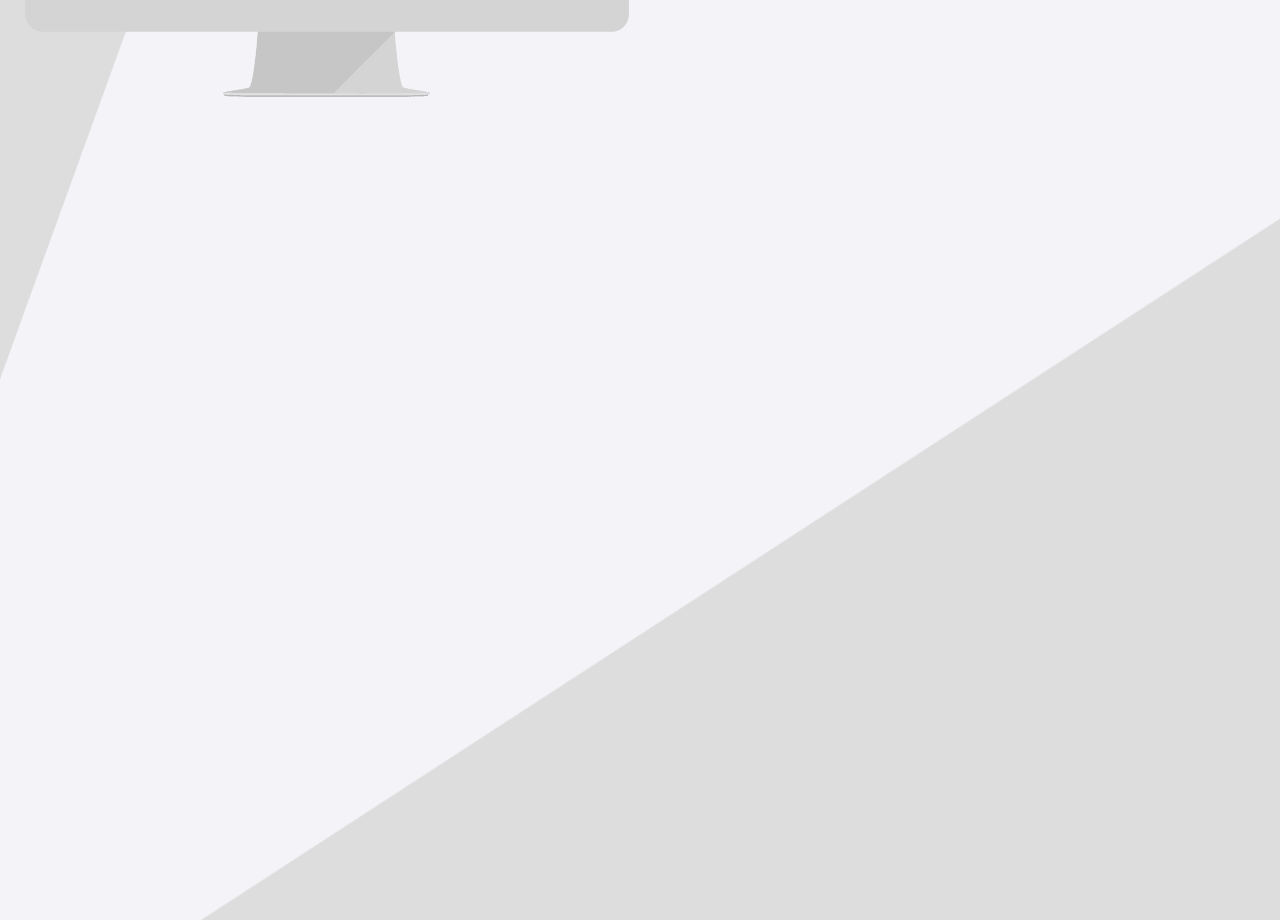
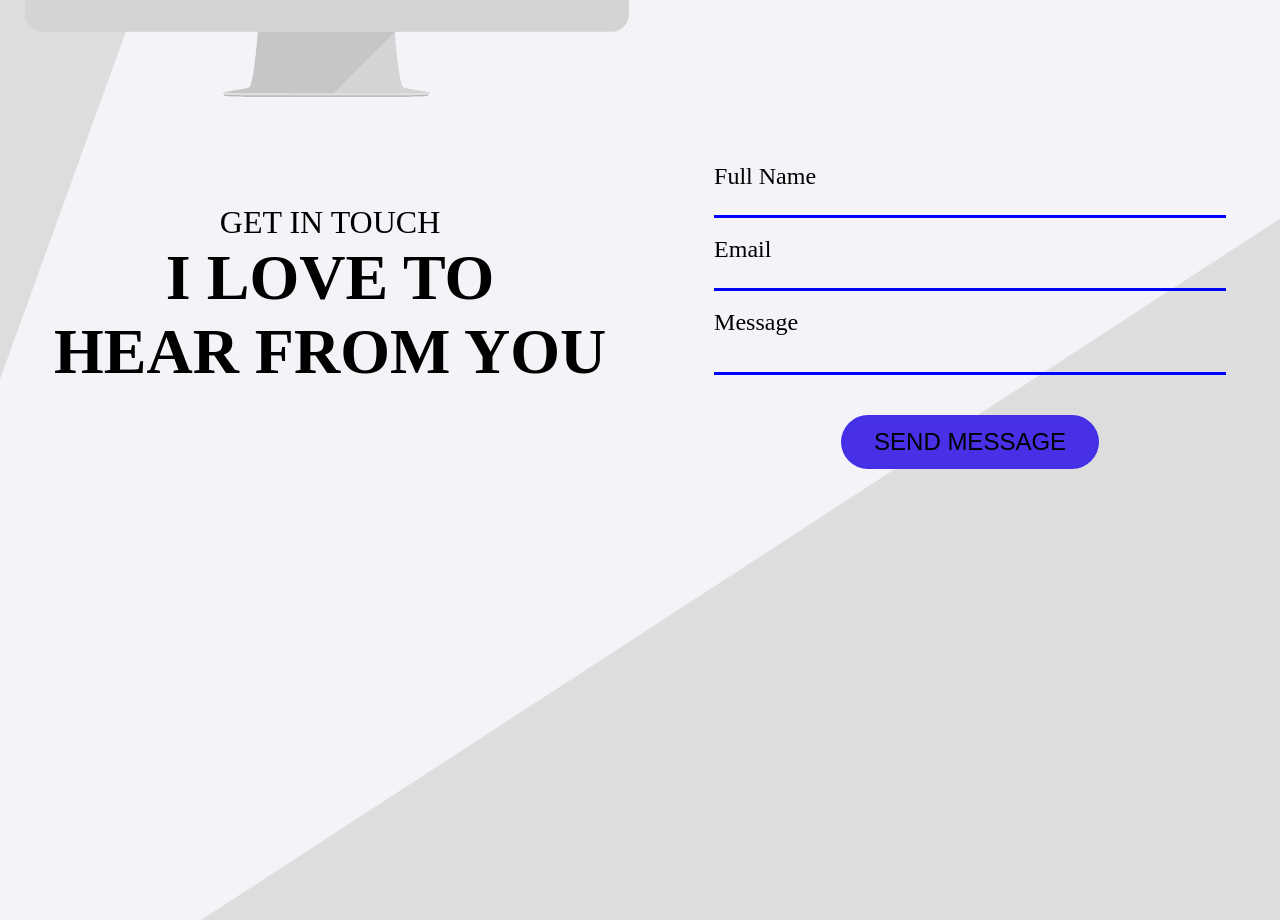
Before and after one commit to YousefQawasmeh/portfolio, a React (Create React App) app in the folder client/: page / in a window 1280 px wide. Shown: the part 2260-3180 px from the top of the page. Built offline with nearby package versions, Linux system fonts and the light colour scheme.

Commit message:
contact me part

```diff
--- a/client/src/App.css
+++ b/client/src/App.css
@@ -1,5 +1,6 @@
 * {
   margin: 0;
+  outline: 0;
 }
 body {
   background: url("./images/body-bg.png") center #ddd;
--- /dev/null
+++ b/client/src/Components/ContactMe/index.js
@@ -0,0 +1,99 @@
+import React from "react";
+import "./style.css";
+class ContactMe extends React.Component {
+  state = {
+    fullNameClass: "",
+    emailClass: "",
+    messageClass: "",
+    fullName: "",
+    email: "",
+    message: "",
+  };
+
+  render() {
+    return (
+      <div className='contact-me'>
+        <div className='get-in-touch'>
+          <p>GET IN TOUCH</p>
+          <h1>
+            I LOVE TO
+            <br /> HEAR FROM YOU
+          </h1>
+        </div>
+        <form className='contact-form'>
+          <label>
+            <span className={"span-input " + this.state.fullNameClass}>
+              Full Name
+            </span>
+            <input
+              value={this.state.fullName}
+              autoComplete='off'
+              onChange={({ target: { name, value } }) => {
+                this.setState({ [name]: value });
+              }}
+              name='fullName'
+              type='text'
+              onFocus={({ target: { name, value } }) => {
+                this.setState({ [name + "Class"]: "span-input-active" });
+              }}
+              onBlur={({ target: { name, value } }) => {
+                if (!value) this.setState({ [name + "Class"]: "" });
+              }}
+            />
+          </label>
+          <br />
+          <label>
+            <span className={"span-input " + this.state.emailClass}>Email</span>
+            <input
+              value={this.state.email}
+              autoComplete='off'
+              onChange={({ target: { name, value } }) => {
+                this.setState({ [name]: value });
+              }}
+              name='email'
+              type='text'
+              onFocus={({ target: { name, value } }) => {
+                this.setState({ [name + "Class"]: "span-input-active" });
+              }}
+              onBlur={({ target: { name, value } }) => {
+                if (!value) this.setState({ [name + "Class"]: "" });
+              }}
+            />
+          </label>
+          <br />
+          <label>
+            <span className={"span-input " + this.state.messageClass}>
+              Message
+            </span>
+
+            <textarea
+              value={this.state.message}
+              onChange={({ target: { name, value } }) => {
+                this.setState({ [name]: value });
+              }}
+              name='message'
+              className={this.state.message ? "textarea-active" : ""}
+              type='textarea'
+              onFocus={({ target: { name, value } }) => {
+                this.setState({ [name + "Class"]: "span-input-active" });
+              }}
+              onBlur={({ target: { name, value } }) => {
+                if (!value) this.setState({ [name + "Class"]: "" });
+              }}
+            />
+          </label>
+          <button
+            className='submit-contact-me '
+            onClick={(e) => {
+              e.preventDefault();
+            }}
+          >
+            SEND MESSAGE
+          </button>
+        </form>
+      </div>
+    );
+  }
+}
+
+export default ContactMe;
--- /dev/null
+++ b/client/src/Components/ContactMe/style.css
@@ -0,0 +1,79 @@
+.span-input {
+  position: absolute;
+  left: 0;
+  font-size: 1.5em;
+}
+.span-input-active {
+  /* position: unset; */
+  top: -0.3em;
+  font-size: 0.8em;
+  font-weight: bold;
+}
+.contact-form {
+  display: flex;
+  flex-direction: column;
+  position: relative;
+  margin: auto;
+  margin-top: 5vh;
+  width: 40%;
+  min-width: 280px;
+}
+.contact-form input,
+textarea {
+  font-size: 1.5em;
+  padding: 0.8em 0.2em 0.2em 0.5em;
+  border: 0;
+  border-bottom: solid blue 3px;
+  background-color: transparent;
+  resize: none;
+}
+
+.submit-contact-me:hover {
+  background-color: #4830e699;
+  color: #fff;
+  font-size: 1.8em;
+  border: #4830e6 solid;
+}
+.submit-contact-me:active {
+  font-size: 1.6em;
+}
+
+.submit-contact-me {
+  /* width: 50%; */
+  margin: auto;
+  margin-top: 5vh;
+  justify-content: center;
+  font-size: 1.5em;
+  border: #4030e699 solid;
+  background-color: #4830e6;
+  border-radius: 50px;
+  padding: 10px 30px;
+}
+.contact-me {
+  margin-top: 3vh;
+  margin-bottom: 20vh;
+}
+label {
+  display: flex;
+  flex-direction: column;
+  position: relative;
+}
+.contact-form textarea:focus {
+  height: 9rem;
+}
+.textarea-active {
+  height: 7rem;
+}
+.get-in-touch {
+  margin: auto;
+  width: fit-content;
+  text-align: center;
+}
+
+.get-in-touch {
+  font-size: xx-large;
+}
+.contact-me {
+  margin-left: auto;
+  display: flex;
+}
--- a/client/src/Components/HomePage/index.js
+++ b/client/src/Components/HomePage/index.js
@@ -1,6 +1,7 @@
 import React from "react";
 import "./style.css";
 import LandingPage from "../LandingPage";
+import ContactMe from "../ContactMe";
 import LatestWorks from "../LatestWorks";
 class HomePage extends React.Component {
   state = {};
@@ -10,6 +11,7 @@ class HomePage extends React.Component {
       <div className='home-page'>
         <LandingPage />
         <LatestWorks />
+        <ContactMe />
       </div>
     );
   }
--- a/client/src/Components/LatestWorks/index.js
+++ b/client/src/Components/LatestWorks/index.js
@@ -56,6 +56,10 @@ class LatestWorks extends React.Component {
             ((1 - this.state.rootWidth / 2650.0) *
               this.state.LatestWorksHeight) /
             -2,
+          marginBottom:
+            ((1 - this.state.rootWidth / 2650.0) *
+              this.state.LatestWorksHeight) /
+            -2,
           // backgroundColor: "rgba(255, 255, 255, 0.5)",
         }}
       >
```
